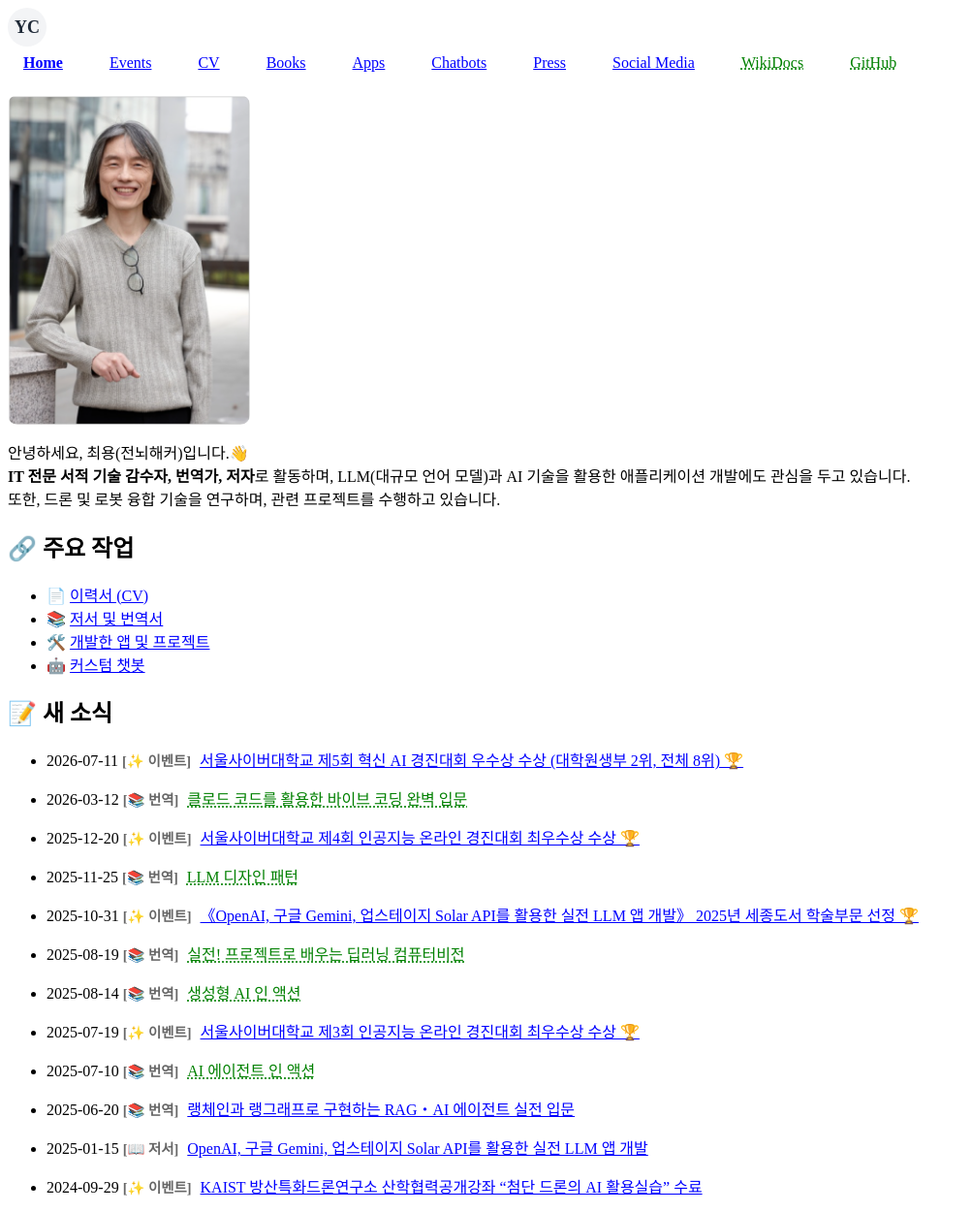
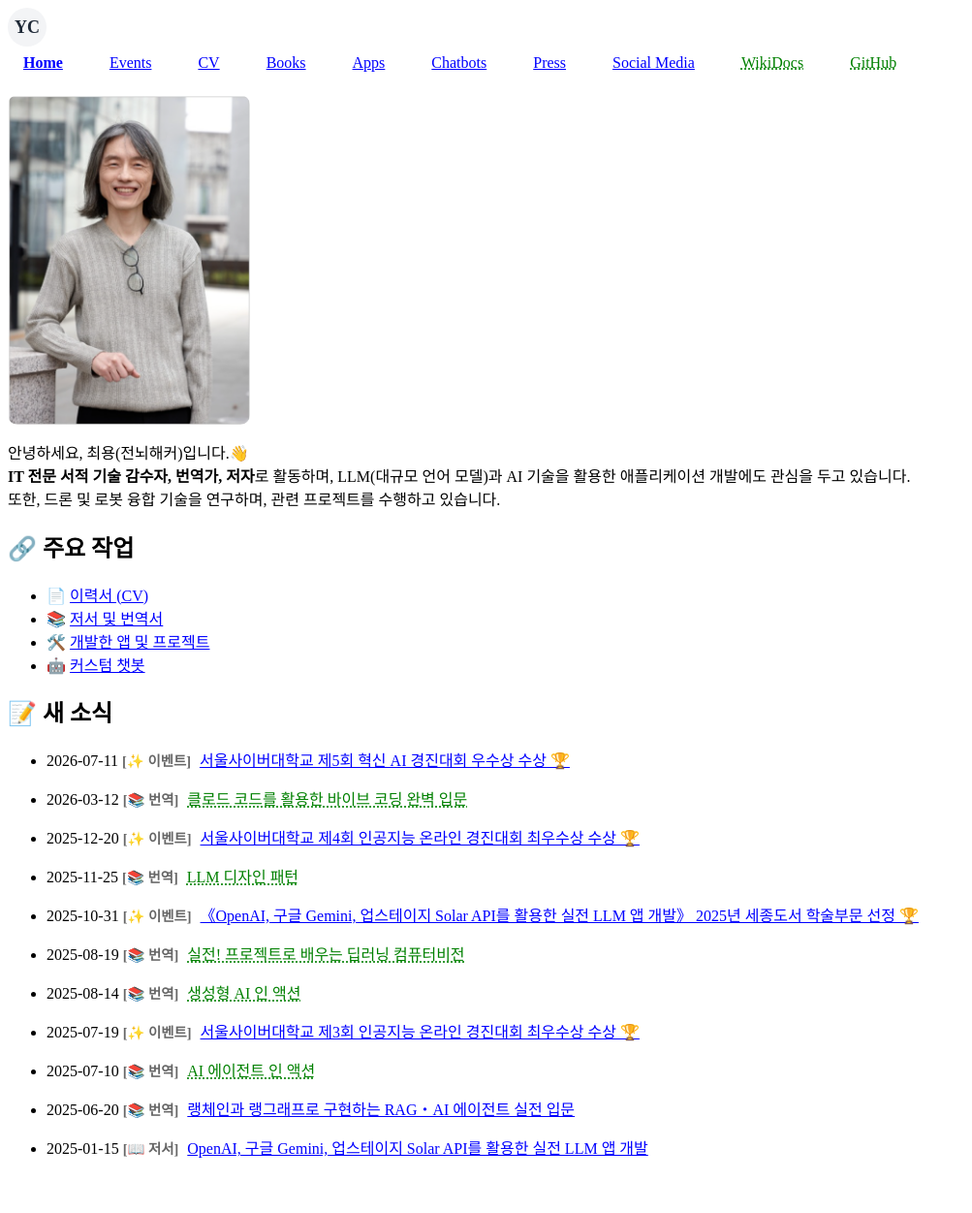
Before and after one commit to ychoi-kr/ychoi.kr, a Jekyll site: the page built from index.md, in a window 1280 px wide. Shown: the whole page at 97% size, without its empty margins (0-1003 px from the left). Built offline with Jekyll 4.4.1, drawn with Linux system fonts in a browser that asks for light colours; after the commit the page ends 1211 px from its top, so only the background shows below that.

Commit message:
feat: add photo to SCU 5th AI award and hide older home events
Simplify the SCU 5th competition title, add the awards ceremony photo,
and set the 2024 KAIST course and idea-contest items to show_on_home: false.

```diff
--- a/_data/events.yml
+++ b/_data/events.yml
@@ -1,8 +1,10 @@
 - date: 2026-07-11
   show_on_home: true
-  title: 서울사이버대학교 제5회 혁신 AI 경진대회 우수상 수상 (대학원생부 2위, 전체 8위) 🏆
+  title: 서울사이버대학교 제5회 혁신 AI 경진대회 우수상 수상 🏆
   content: |
     서울사이버대학교(주최)와 빅데이터·AI 센터(주관)가 개최한 **제5회 혁신 AI 경진대회**에서 **대학원생부 2위**(전체 순위 8위)로 **우수상**을 수상했습니다.
+
+    ![시상식 사진](/assets/images/events/2026-07-scu-ai-5.jpg){: style="max-width: 100%; display: block; margin: 20px 0; border-radius: 10px;"}
 
     - **Kaggle**: [대회 페이지 (Leaderboard)](https://www.kaggle.com/competitions/scu-5th-ai-competition)
     - **Slides**: [발표 자료 (PDF)](/slides/2026-07-scu-ai-5.pdf)
@@ -40,7 +42,7 @@
     - **Slides**: [발표 자료](https://zzoxidti.gensparkspace.com/)
 
 - date: 2024-09-29
-  show_on_home: true
+  show_on_home: false
   title: KAIST 방산특화드론연구소 산학협력공개강좌 "첨단 드론의 AI 활용실습" 수료
   content: |
     **KAIST 방산특화드론연구소**에서 주최한 **"첨단 드론의 AI 활용실습"** 산학협력공개강좌에 참석하여 수료했습니다.
@@ -54,6 +56,7 @@
     </div>
 
 - date: 2024-06-19
+  show_on_home: false
   title: 2024 인문사회통합성과확산센터 아이디어 공모전 장려상 수상 🏆
   content: |
     **2024 인문사회통합성과확산센터 아이디어 공모전**에서 **장려상**을 수상했습니다.
```
Also changed, not shown: assets/images/events/2026-07-scu-ai-5.jpg (added).
